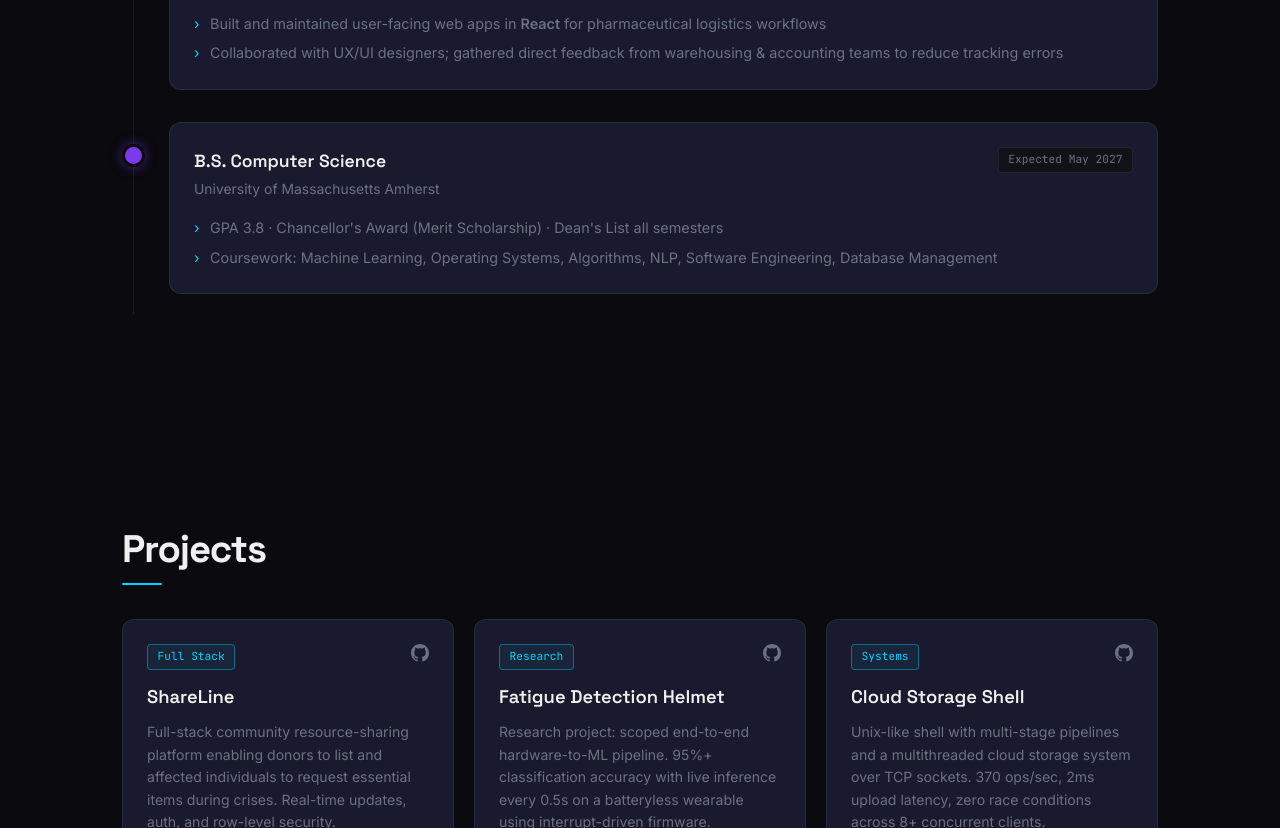
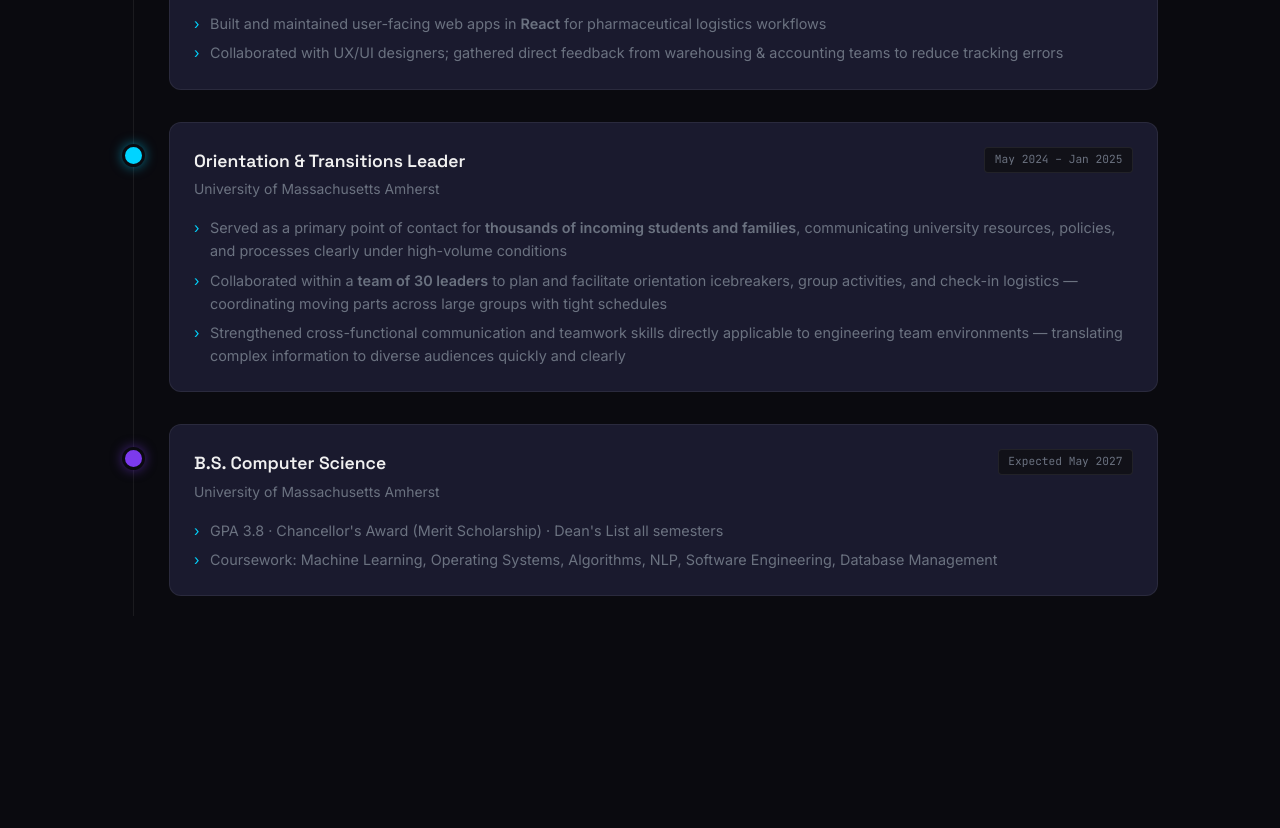
Before and after one commit to Kshah965/krishna-portfolio, a React (Vite) app: page / in a window 1280 px wide. Shown: the part 1080-1908 px from the top of the page. Built offline with nearby package versions, Linux system fonts and the light colour scheme; no server answers; the database is empty.

Commit message:
add orientation leader experience

```diff
--- a/src/App.jsx
+++ b/src/App.jsx
@@ -208,6 +208,23 @@ function Experience() {
             </div>
           </div>
           <div className="timeline__item">
+            <div className="timeline__dot" />
+            <div className="timeline__card card">
+              <div className="timeline__header">
+                <div>
+                  <h3>Orientation & Transitions Leader</h3>
+                  <p className="muted">University of Massachusetts Amherst</p>
+                </div>
+                <span className="badge">May 2024 – Jan 2025</span>
+              </div>
+              <ul className="timeline__bullets">
+                <li>Served as a primary point of contact for <strong>thousands of incoming students and families</strong>, communicating university resources, policies, and processes clearly under high-volume conditions</li>
+                <li>Collaborated within a <strong>team of 30 leaders</strong> to plan and facilitate orientation icebreakers, group activities, and check-in logistics — coordinating moving parts across large groups with tight schedules</li>
+                <li>Strengthened cross-functional communication and teamwork skills directly applicable to engineering team environments — translating complex information to diverse audiences quickly and clearly</li>
+              </ul>
+            </div>
+          </div>
+          <div className="timeline__item">
             <div className="timeline__dot timeline__dot--edu" />
             <div className="timeline__card card">
               <div className="timeline__header">
```
